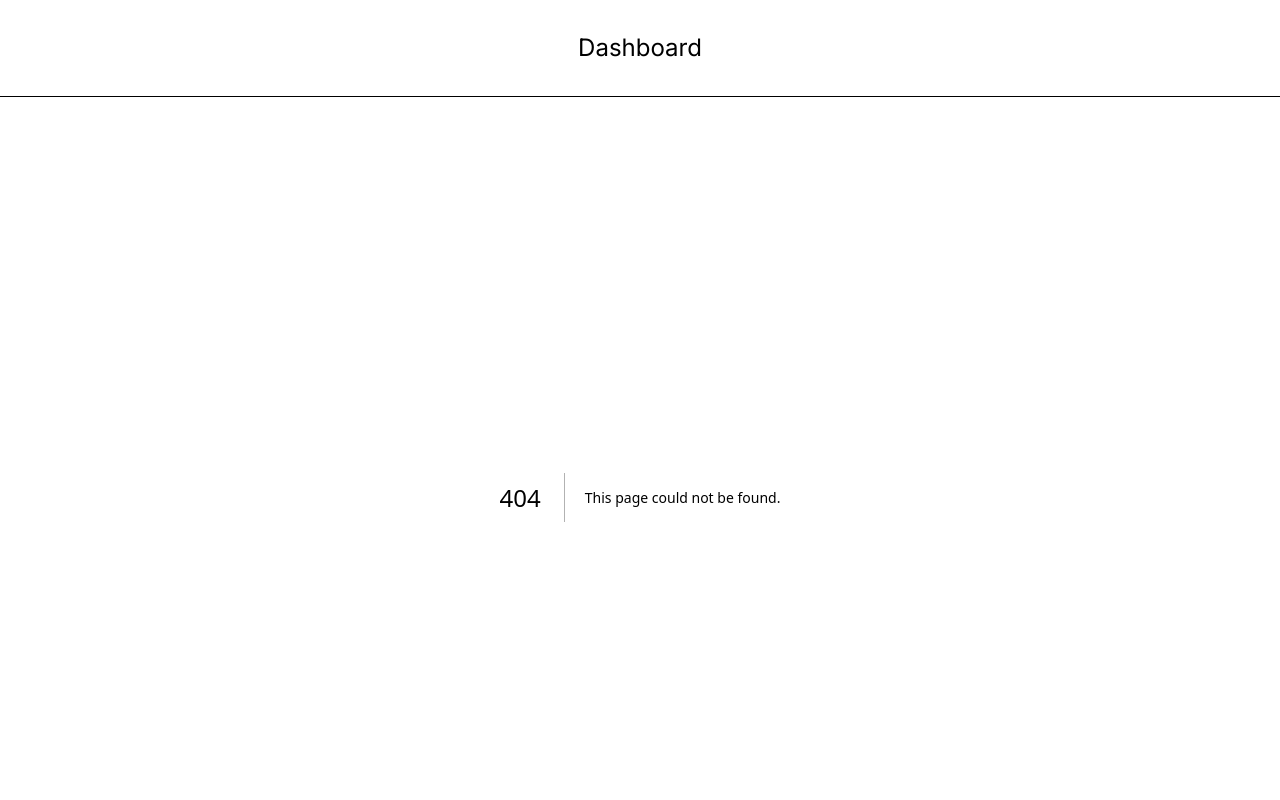
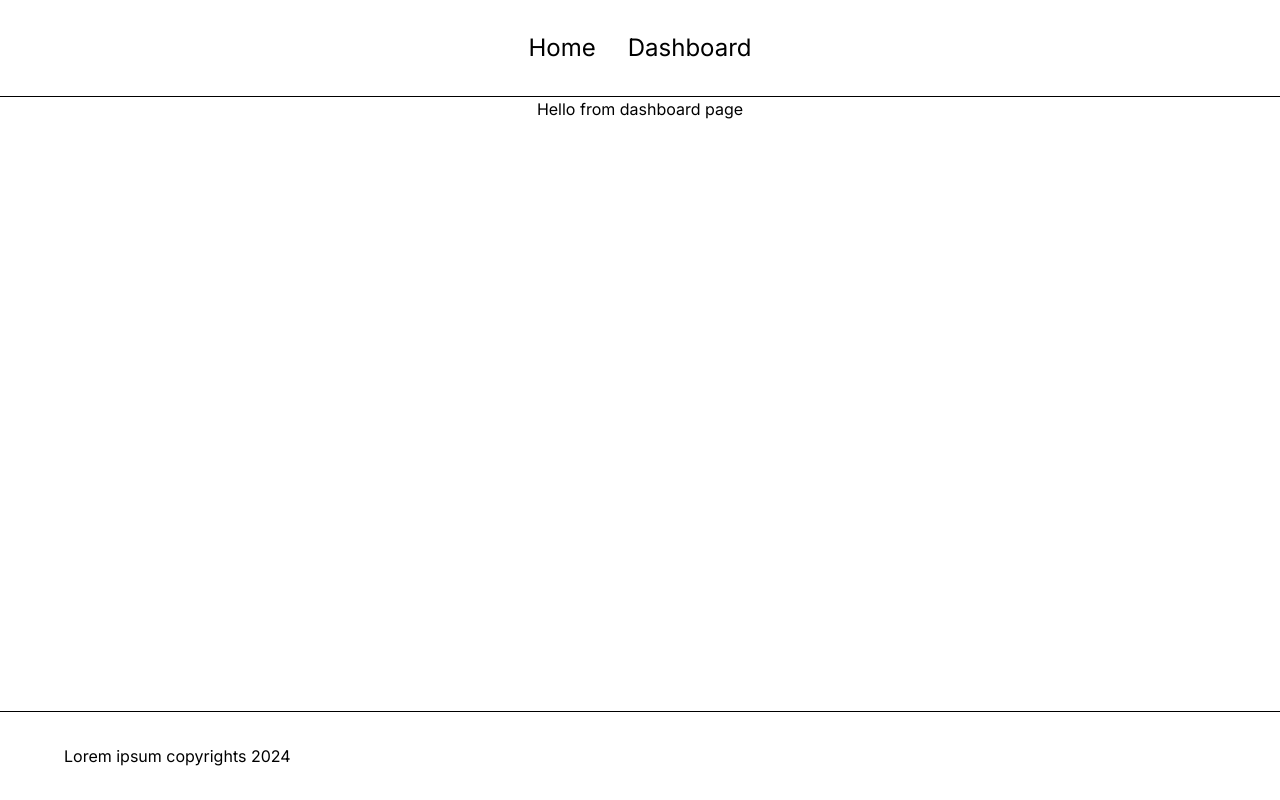
Before and after one commit to mkmule/my-stable-wallet, a Next.js app: page /dashboard in a window 1280 px wide. Before the commit this address had no page. Shown: the top 800 px of the page. Built offline with nearby package versions, Linux system fonts and the light colour scheme.

Commit message:
Create dashboard page

```diff
--- /dev/null
+++ b/src/app/dashboard/page.tsx
@@ -0,0 +1,10 @@
+const DashboardPage = async () => {
+
+  return (
+    <div className="w-full flex items-center justify-center">
+      <p>Hello from dashboard page</p>
+    </div>
+  );
+};
+
+export default DashboardPage;
--- a/src/app/layout.tsx
+++ b/src/app/layout.tsx
@@ -11,7 +11,8 @@ export const metadata: Metadata = {
 };
 
 const links = [
-  { href: '/', label: 'Dashboard' },
+  { href: '/', label: 'Home' },
+  { href: '/dashboard', label: 'Dashboard' },
 ];
 
 export default function RootLayout({ children }: { children: React.ReactNode }) {
--- a/src/app/page.tsx
+++ b/src/app/page.tsx
@@ -1,6 +1,6 @@
 export default function Home() {
   return (
-    <main className="flex flex-col items-center justify-between p-24">
+    <main className="w-full flex items-center justify-center">
       <p>This is a home page here</p>
     </main>
   );
```
